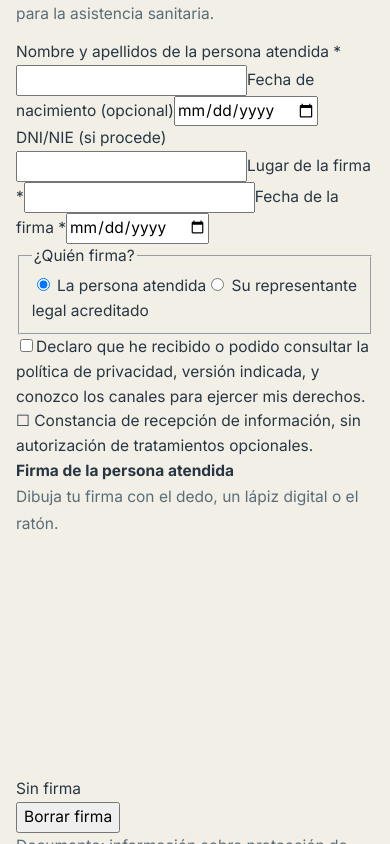
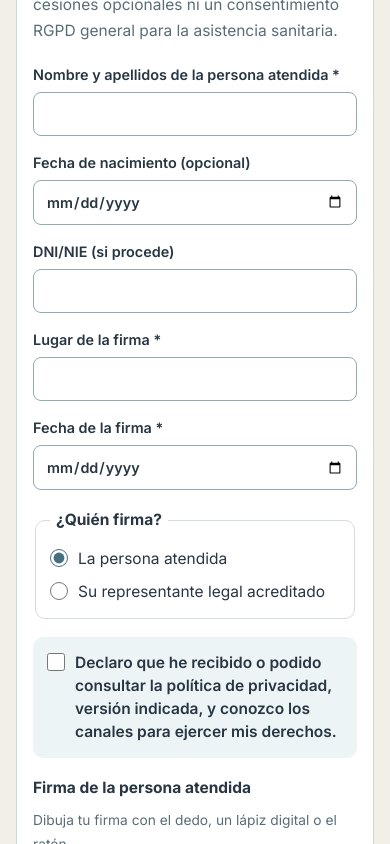
Before and after one commit to carolinasanchezgirona/Portfolio-Carolina, a Next.js app: page /privacidad in a window 390 px wide. Shown: the part 9880-10724 px from the top of the page. Built offline with nearby package versions, Linux system fonts and the light colour scheme.

Commit message:
style: make signature pad responsive and signed forms printable

```diff
--- a/app/legal.css
+++ b/app/legal.css
@@ -59,3 +59,43 @@
  .legal-signature-section{break-inside:avoid-page;}
  a{color:inherit!important;text-decoration:none!important;}
 }
+
+
+/* Formularios legales cumplimentables: la escritura y la firma permanecen en el navegador. */
+.legal-sign-form{padding:24px;border:1px solid #ccd9dc;border-radius:16px;background:#fff;}
+.legal-sign-form h2{margin-top:0;}
+.legal-sign-fields{display:grid;gap:18px;margin-top:18px;}
+.legal-sign-fields-grid{display:grid;grid-template-columns:repeat(2,minmax(0,1fr));gap:15px;}
+.legal-sign-fields-grid label{display:flex;flex-direction:column;gap:6px;font-size:.9rem;font-weight:600;color:#273642;}
+.legal-sign-fields-grid input{width:100%;min-width:0;min-height:44px;border:1px solid #92aab2;border-radius:8px;padding:9px 12px;background:#fff;color:#273642;font:inherit;}
+.legal-sign-fields input:focus-visible,.legal-sign-fields canvas:focus-visible{outline:3px solid #618697;outline-offset:2px;}
+.legal-sign-fields fieldset{display:grid;gap:10px;border:1px solid #d4dde0;border-radius:10px;padding:14px;}
+.legal-sign-fields legend{padding:0 6px;font-weight:700;color:#273642;}
+.legal-sign-radio,.legal-sign-confirm{display:flex;align-items:flex-start;gap:10px;line-height:1.5;color:#273642;}
+.legal-sign-radio input,.legal-sign-confirm input{width:18px;height:18px;flex:0 0 18px;margin:2px 0;accent-color:#476f83;}
+.legal-sign-confirm{padding:14px;border-radius:10px;background:#edf4f6;font-weight:600;}
+.legal-signature-capture{display:grid;gap:9px;}
+.legal-signature-capture>strong{color:#273642;}
+.legal-signature-capture canvas{display:block;width:100%;height:auto;aspect-ratio:760 / 220;border:2px dashed #8099a5;border-radius:10px;background:#fff;touch-action:none;cursor:crosshair;}
+.legal-signature-image,.legal-printed-field,.legal-sign-printed-confirm{display:none;}
+.legal-sign-controls{display:flex;flex-wrap:wrap;gap:12px;align-items:center;}
+.legal-sign-controls .legal-print{margin-top:0;}
+.legal-sign-secondary{border:1px solid #8195a0;border-radius:8px;background:#fff;color:#334f5e;padding:9px 14px;font:inherit;font-weight:600;cursor:pointer;}
+.legal-sign-hint,.legal-sign-provenance{font-size:.86rem;}
+.legal-sign-error{font-weight:700;color:#a62424!important;}
+@media(max-width:680px){.legal-sign-form{padding:16px}.legal-sign-fields-grid{grid-template-columns:1fr}.legal-sign-controls button{width:100%}}
+@media print{
+ .legal-sign-form{padding:0;border:0;border-radius:0;background:#fff;}
+ .legal-sign-fields{gap:8px;}
+ .legal-sign-fields-grid{gap:8px 18px;}
+ .legal-sign-fields-grid label{font-size:9pt;break-inside:avoid;}
+ .legal-sign-fields-grid input,.legal-sign-fields fieldset,.legal-sign-confirm,.legal-sign-fields canvas,.legal-sign-controls,.legal-print-hide,.legal-sign-hint,.legal-sign-error{display:none!important;}
+ .legal-signature-image,.legal-printed-field,.legal-sign-printed-confirm{display:block!important;}
+ .legal-printed-field{min-height:14pt;border-bottom:1px solid #777;color:#222;white-space:pre-wrap;overflow-wrap:anywhere;font-weight:400;}
+ .legal-sign-printed-confirm{font-weight:600;color:#222;}
+ .legal-sign-printed-confirm p{margin-bottom:4px;}
+ .legal-signature-image{width:100%;max-width:540px;min-height:90px;border-bottom:1px solid #777;}
+ .legal-signature-image img{display:block;width:100%;max-height:120px;object-fit:contain;object-position:left center;}
+ .legal-signature-capture{break-inside:avoid;}
+ .legal-sign-provenance{color:#333!important;font-size:8pt;}
+}
```
